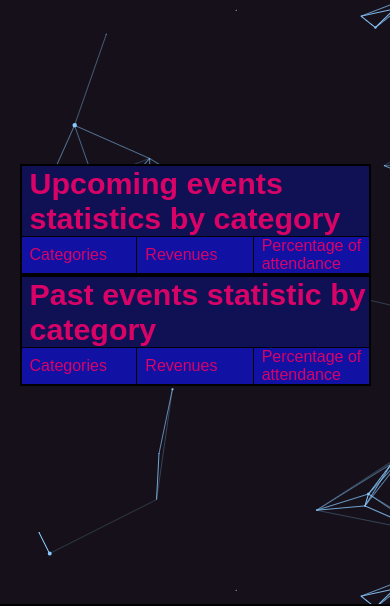
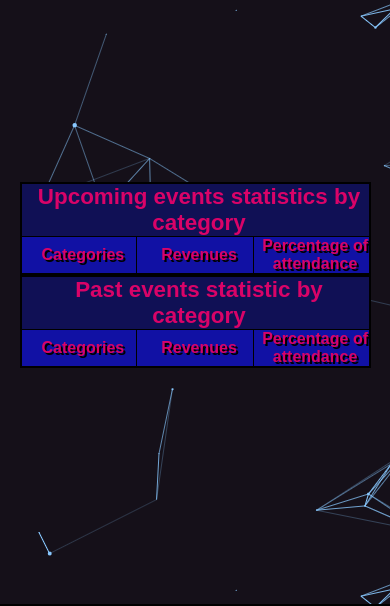
Before and after one commit to FabrizioCatanzaro/amazing-events, a plain HTML site: page stats.html in a window 390 px wide. Shown: the part 139-745 px from the top of the page. Drawn offline with Linux system fonts and the light colour scheme; a web font is replaced by a local one.

Commit message:
le di estilos a la tabla y ajuste el responsive

```diff
--- a/styles/style.css
+++ b/styles/style.css
@@ -222,12 +222,12 @@ nav a:hover{
 }
 
 .titulo-card h3{
-    font-size: 2rem;
+    font-size: 1.8rem;
     color: white;
 }
 
 .titulo-card p{
-    font-size: 1.2rem;
+    font-size: 1rem;
     color: white;
 }
 
@@ -336,7 +336,7 @@ nav a:hover{
 thead{
     background-color: rgb(16, 16, 85);
     font-size: 3rem;
-    text-align: left;
+    text-align: center;
 }
 
 thead th{
@@ -347,8 +347,15 @@ thead th{
 tbody{
     background-color: rgb(17, 17, 164);
     font-size: 1.5rem;
+    text-align: center;
     border: 1px solid black;
     border-collapse: collapse;
+}
+
+.table-title>td{
+    text-align: center;
+    font-weight: bold;
+    text-shadow: 2px 2px black ;
 }
 
 tbody td{
@@ -718,6 +725,10 @@ tbody td{
         font-size: 1.1rem;
     }
 
+    thead{
+        font-size: 1.4rem;
+    }
+
     .container-footer{
         display: flex;
         flex-direction: column;
```
